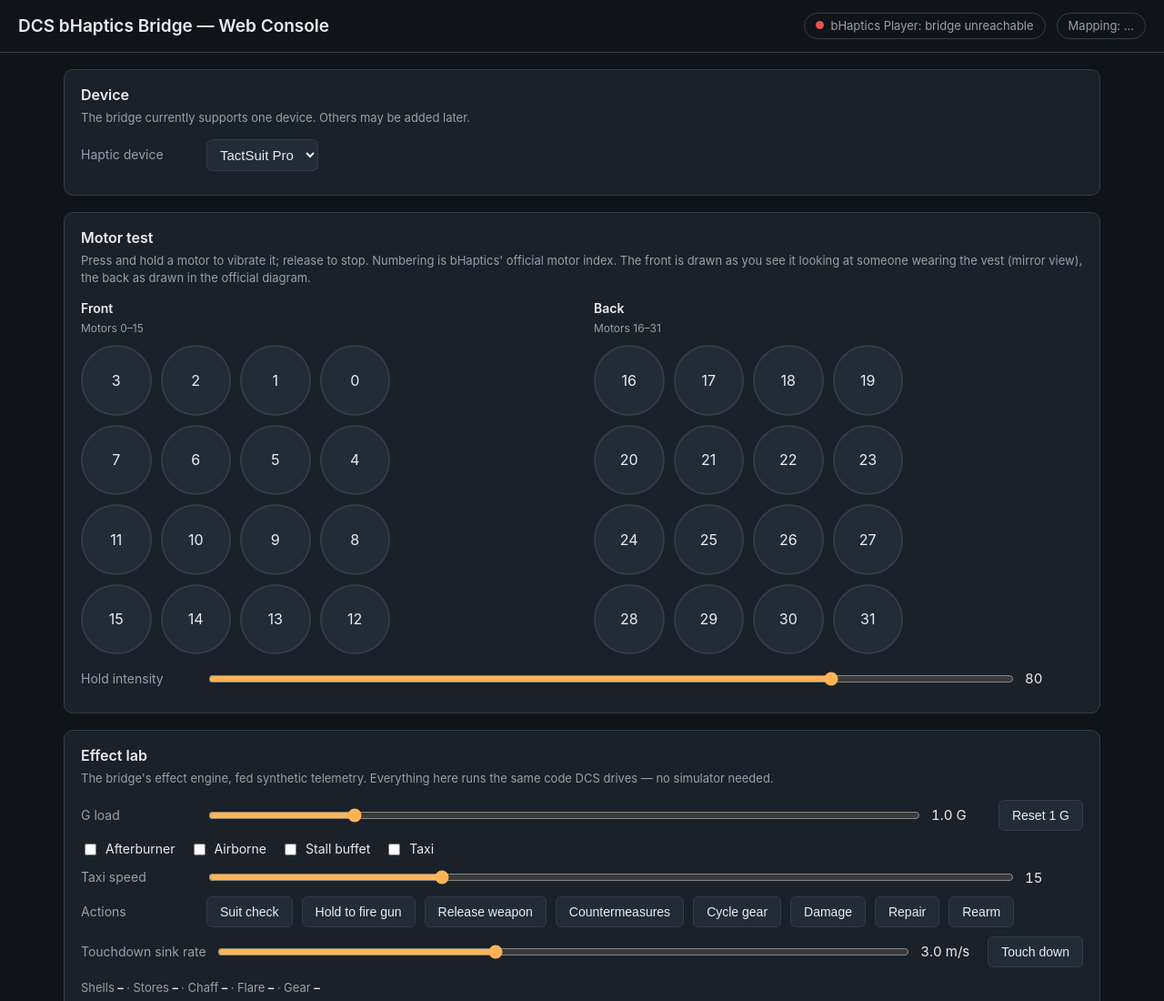
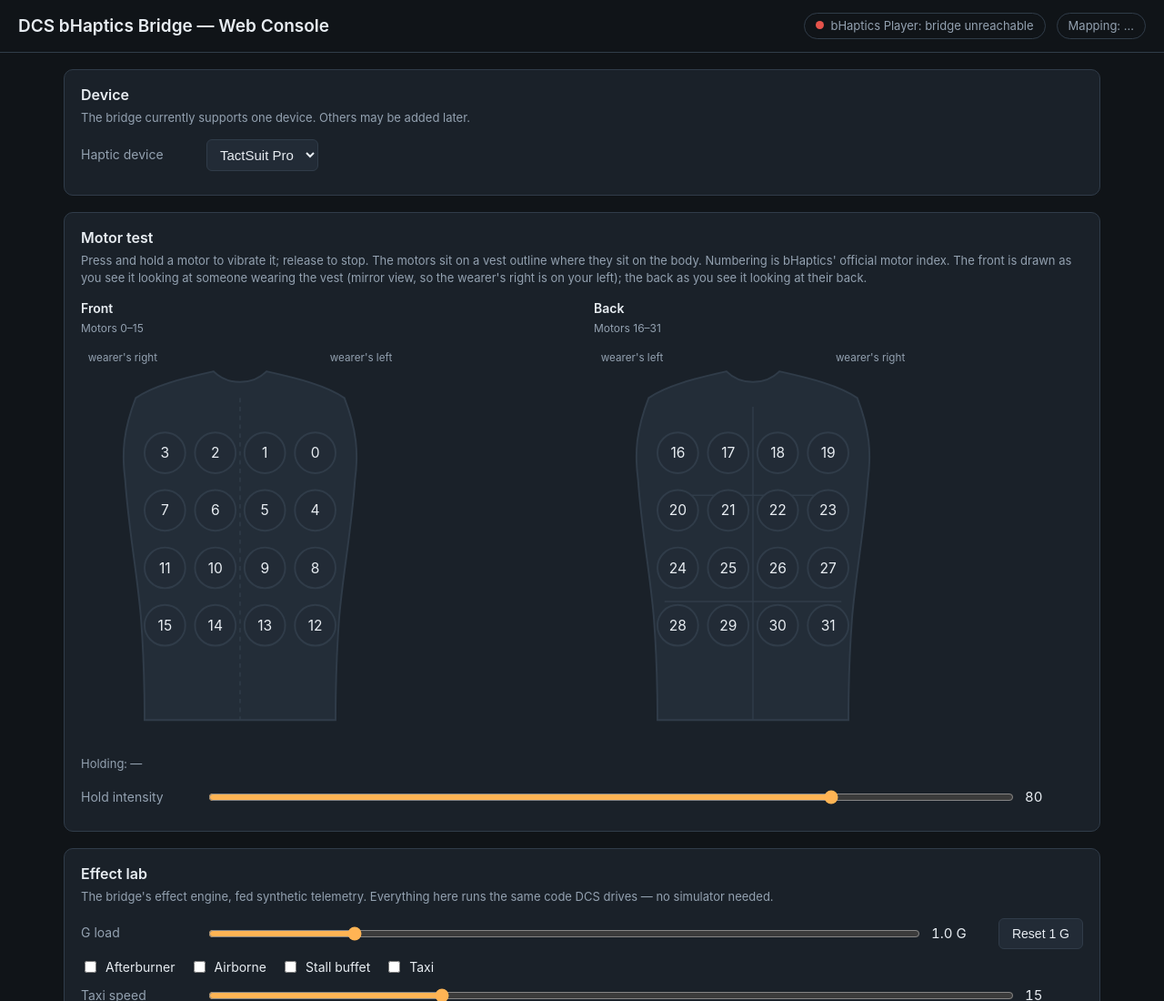
Before and after one commit to johncrisostomo/DCS-bHaptics-Bridge, a plain HTML site: page bhaptics_bridge/webui/index.html in a window 1280 px wide. Shown: the top 1100 px of the page at 91% size. Drawn offline with Linux system fonts and the light colour scheme; no server answers.

Commit message:
Web console fixes: reachable URL in the log, vest-outline motor diagrams
- The startup log printed the bind address (http://0.0.0.0:41232),
  which no browser can open. It now prints http://localhost:<port>
  for this PC plus a note to use the PC's IP on the LAN, and the
  duplicate banner line in app.py is gone.
- The motor test no longer shows two bare 4x4 button grids. Each
  side is now a vest outline (SVG) with the motors positioned where
  they sit on the torso, a zipper line on the front, panel seams on
  the back, and the wearer's left/right labelled on both views, so
  the motor being felt can be matched to the one clicked. A readout
  under the diagrams names the held motor and its row while holding.
  Numbering, hold behaviour and the API are unchanged.

```diff
--- a/bhaptics_bridge/webui/index.html
+++ b/bhaptics_bridge/webui/index.html
@@ -47,18 +47,18 @@
   .suit { flex: 1 1 320px; }
   .suit h3 { margin: 0 0 3px; font-size: 14px; font-weight: 600; }
   .suit .cap { color: var(--dim); font-size: 12px; margin-bottom: 10px; }
-  .grid {
-    display: grid; grid-template-columns: repeat(4, 1fr); gap: 10px;
-    max-width: 340px;
+  .vest { width: 100%; max-width: 350px; display: block; }
+  .vest-outline { fill: #232d38; stroke: var(--line); stroke-width: 2; }
+  .vest-detail { stroke: var(--line); stroke-width: 1.5; fill: none; }
+  .vest-tag { fill: var(--dim); font-size: 12px; }
+  .motor { cursor: pointer; touch-action: none; -webkit-tap-highlight-color: transparent; }
+  .motor circle { fill: var(--panel2); stroke: var(--line); stroke-width: 2; }
+  .motor text {
+    fill: var(--text); font-size: 16px; text-anchor: middle;
+    dominant-baseline: central; pointer-events: none; user-select: none;
   }
-  .motor {
-    aspect-ratio: 1; border-radius: 50%; border: 2px solid var(--line);
-    background: var(--panel2); color: var(--text); font-size: 16px;
-    display: flex; align-items: center; justify-content: center;
-    cursor: pointer; user-select: none; -webkit-user-select: none;
-    touch-action: none; -webkit-tap-highlight-color: transparent;
-  }
-  .motor.held { background: var(--accent); border-color: var(--accent); color: #161310; font-weight: 700; }
+  .motor.held circle { fill: var(--accent); stroke: var(--accent); }
+  .motor.held text { fill: #161310; font-weight: 700; }
   .row { display: flex; flex-wrap: wrap; align-items: center; gap: 10px; margin: 10px 0; }
   .row label { min-width: 128px; color: var(--dim); font-size: 14px; }
   .row output { min-width: 64px; font-variant-numeric: tabular-nums; }
@@ -98,21 +98,23 @@
 
   <section>
     <h2>Motor test</h2>
-    <p class="sub">Press and hold a motor to vibrate it; release to stop. Numbering is bHaptics'
-      official motor index. The front is drawn as you see it looking at someone wearing the
-      vest (mirror view), the back as drawn in the official diagram.</p>
+    <p class="sub">Press and hold a motor to vibrate it; release to stop. The motors sit on a
+      vest outline where they sit on the body. Numbering is bHaptics' official motor index.
+      The front is drawn as you see it looking at someone wearing the vest (mirror view,
+      so the wearer's right is on your left); the back as you see it looking at their back.</p>
     <div class="suits">
       <div class="suit">
         <h3>Front</h3>
         <div class="cap">Motors 0–15</div>
-        <div class="grid" id="gridFront"></div>
+        <div id="vestFront"></div>
       </div>
       <div class="suit">
         <h3>Back</h3>
         <div class="cap">Motors 16–31</div>
-        <div class="grid" id="gridBack"></div>
+        <div id="vestBack"></div>
       </div>
     </div>
+    <p class="counts" id="holdReadout">Holding: —</p>
     <div class="row" style="margin-top:16px">
       <label for="holdIntensity">Hold intensity</label>
       <input type="range" id="holdIntensity" min="10" max="100" step="5" value="80">
@@ -191,38 +193,77 @@ async function post(path, obj) {
   } catch (e) { /* status poll will show the disconnect */ }
 }
 
-// ---- motor grids ------------------------------------------------------
+// ---- motor diagrams -----------------------------------------------------
+// Motor numbers in drawing order, per the official bHaptics diagram:
+// front in mirror view (wearer's right on image-left), back as seen
+// looking at the wearer's back.
 const FRONT_DRAWN = [[3,2,1,0],[7,6,5,4],[11,10,9,8],[15,14,13,12]];
 const BACK_DRAWN  = [[16,17,18,19],[20,21,22,23],[24,25,26,27],[28,29,30,31]];
+const COLS = [95, 152, 208, 265];
+const ROWS = [122, 187, 252, 317];
+const ROW_NAMES = ["top row", "second row", "third row", "bottom row"];
+const OUTLINE = "M150 30 C166 46 194 46 210 30 C246 38 278 46 298 60 " +
+  "C312 96 314 122 310 152 C306 210 296 260 292 310 C289 350 288 390 288 424 " +
+  "L72 424 C72 390 71 350 68 310 C64 260 54 210 50 152 C46 122 48 96 62 60 " +
+  "C82 46 114 38 150 30 Z";
 const motorEls = {};
 
-function buildGrid(el, drawn, side) {
-  for (const row of drawn) for (const n of row) {
-    const d = document.createElement("div");
-    d.className = "motor";
-    d.textContent = n;
-    d.dataset.side = side;
-    d.dataset.motor = n;
-    motorEls[side + ":" + n] = d;
-    d.addEventListener("pointerdown", ev => {
+function describeHold(side, motor) {
+  const drawn = side === "front" ? FRONT_DRAWN : BACK_DRAWN;
+  for (let r = 0; r < 4; r++)
+    if (drawn[r].includes(motor))
+      return (side === "front" ? "Front" : "Back") + " motor " + motor +
+             " — " + ROW_NAMES[r] + " from the top";
+  return "Motor " + motor;
+}
+
+function buildVest(el, drawn, side) {
+  const front = side === "front";
+  let s = '<svg class="vest" viewBox="0 0 360 450" role="img" aria-label="' +
+          side + ' of the vest">';
+  s += '<path class="vest-outline" d="' + OUTLINE + '"/>';
+  if (front) {
+    s += '<line class="vest-detail" x1="180" y1="60" x2="180" y2="424" stroke-dasharray="5 5"/>';
+    s += '<text class="vest-tag" x="8" y="18">wearer\'s right</text>';
+    s += '<text class="vest-tag" x="352" y="18" text-anchor="end">wearer\'s left</text>';
+  } else {
+    s += '<line class="vest-detail" x1="180" y1="70" x2="180" y2="424"/>';
+    s += '<line class="vest-detail" x1="86" y1="170" x2="274" y2="170"/>';
+    s += '<line class="vest-detail" x1="80" y1="290" x2="280" y2="290"/>';
+    s += '<text class="vest-tag" x="8" y="18">wearer\'s left</text>';
+    s += '<text class="vest-tag" x="352" y="18" text-anchor="end">wearer\'s right</text>';
+  }
+  for (let r = 0; r < 4; r++) for (let c = 0; c < 4; c++) {
+    const n = drawn[r][c];
+    s += '<g class="motor" data-side="' + side + '" data-motor="' + n + '">' +
+         '<circle cx="' + COLS[c] + '" cy="' + ROWS[r] + '" r="23"/>' +
+         '<text x="' + COLS[c] + '" y="' + ROWS[r] + '">' + n + '</text></g>';
+  }
+  s += "</svg>";
+  el.innerHTML = s;
+  for (const g of el.querySelectorAll(".motor")) {
+    const n = +g.dataset.motor;
+    motorEls[side + ":" + n] = g;
+    g.addEventListener("pointerdown", ev => {
       ev.preventDefault();
-      d.setPointerCapture(ev.pointerId);
-      d.classList.add("held");
+      g.setPointerCapture(ev.pointerId);
+      g.classList.add("held");
+      $("holdReadout").textContent = "Holding: " + describeHold(side, n);
       post("/api/hold", {side, motor: n, intensity: +$("holdIntensity").value});
     });
     const release = () => {
-      if (d.classList.contains("held")) {
-        d.classList.remove("held");
+      if (g.classList.contains("held")) {
+        g.classList.remove("held");
+        $("holdReadout").textContent = "Holding: —";
         post("/api/hold/stop");
       }
     };
-    d.addEventListener("pointerup", release);
-    d.addEventListener("pointercancel", release);
-    el.appendChild(d);
+    g.addEventListener("pointerup", release);
+    g.addEventListener("pointercancel", release);
   }
 }
-buildGrid($("gridFront"), FRONT_DRAWN, "front");
-buildGrid($("gridBack"), BACK_DRAWN, "back");
+buildVest($("vestFront"), FRONT_DRAWN, "front");
+buildVest($("vestBack"), BACK_DRAWN, "back");
 
 $("holdIntensity").addEventListener("input", e =>
   $("holdIntensityOut").textContent = e.target.value);
@@ -284,6 +325,10 @@ async function poll() {
     if (s.hold) {
       const el = motorEls[s.hold.side + ":" + s.hold.motor];
       if (el) el.classList.add("held");
+      $("holdReadout").textContent =
+        "Holding: " + describeHold(s.hold.side, s.hold.motor);
+    } else {
+      $("holdReadout").textContent = "Holding: —";
     }
     const lab = s.lab;
     if (!gHeld) { gy.value = lab.gy; $("gyOut").textContent = lab.gy.toFixed(1) + " G"; }
```
Also changed, not shown: 4 other files.
